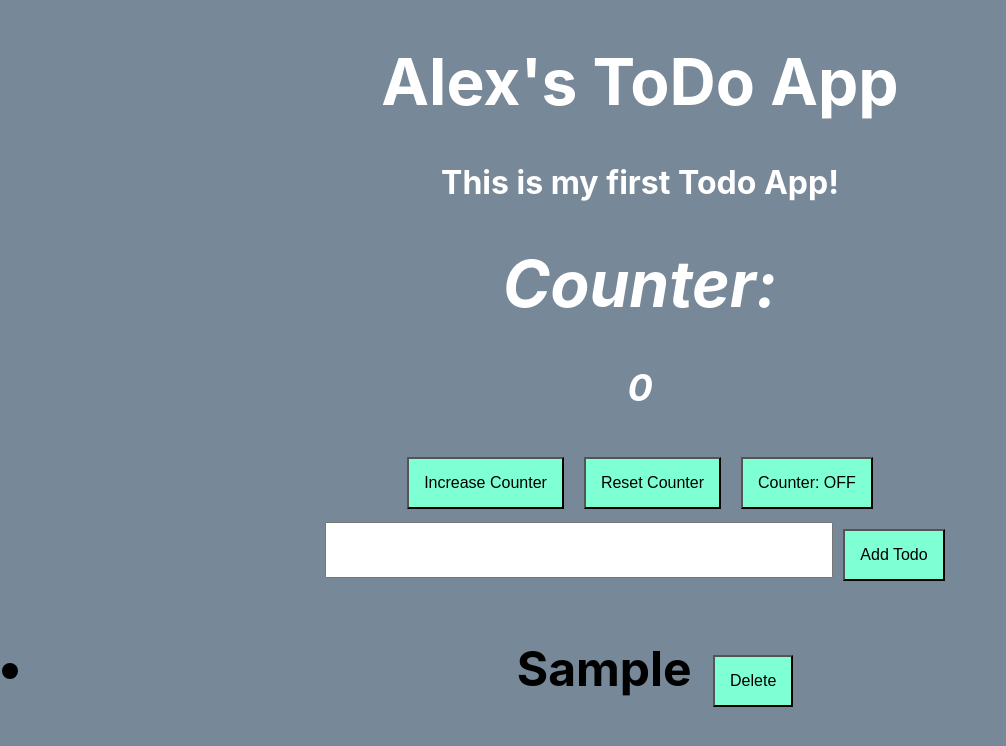
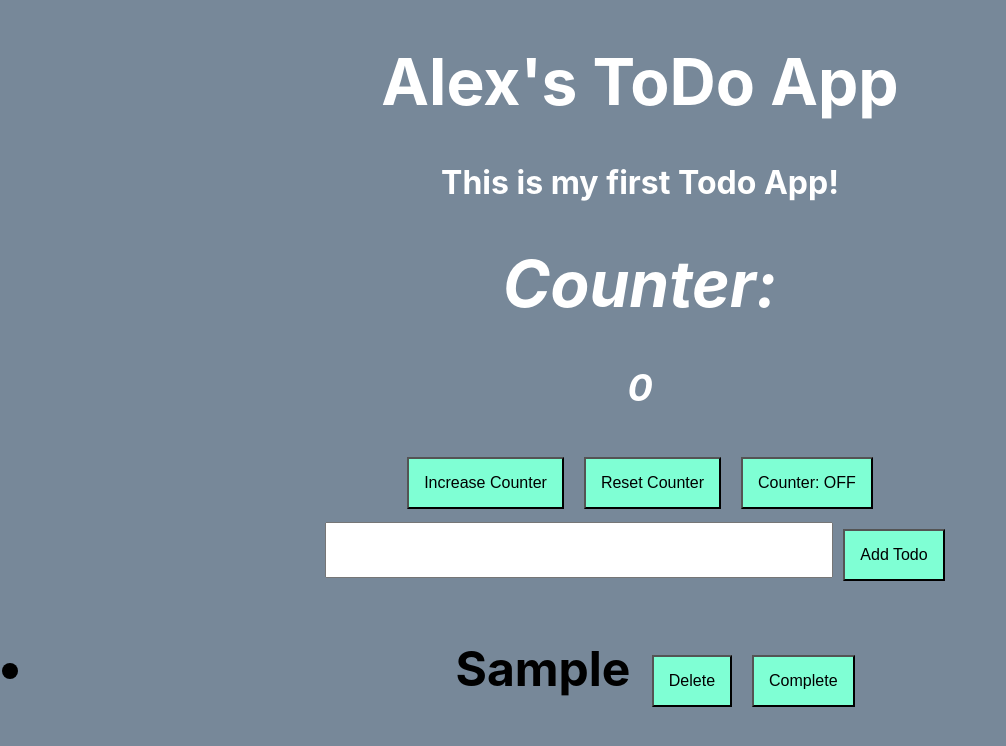
Before and after one commit to Borsbach/Todo-app, a React (Create React App) app: page / in a window 1280 px wide. Both pictures are taken after typing "Sample" into the empty fields and a click on the button "Add Todo". Shown: the top 746 px of the page, without its empty margins (0-1006 px from the left). Built offline with nearby package versions, Linux system fonts and the light colour scheme.

Commit message:
added complete function

```diff
--- a/src/components/DisplayList.js
+++ b/src/components/DisplayList.js
@@ -1,14 +1,28 @@
-import React, { Component } from'react';
+import React, { Component } from "react";
 
 class DisplayList extends Component {
   render() {
-    return <ul>
-      { this.props.todos.map((todos, index) => {
-        return <li key={todos}>{ todos } <button href='#' onClick={ this.props.handleDelete.bind(null, todos) }>Delete</button></li>
-      })}
-    </ul>
+    let listStyle = {};
+    if (this.props.isClicked == true) {
+      listStyle = { textDecoration: "line-through" };
+    } else {
+      listStyle = { textDecoration: "none" };
+    }
 
+    return (
+      <ul>
+        {this.props.todos.map((todos, index) => {
+          return (
+            <li style={listStyle} key={todos}>
+              {todos}{" "}
+              <button href="#" onClick={this.props.handleDelete.bind(null, todos)}>Delete</button>
+              <button onClick={this.props.handleComplete}>Complete</button>
+            </li>
+          );
+        })}
+      </ul>
+    );
   }
 }
 
-export default DisplayList
+export default DisplayList;
--- a/src/components/Todo.js
+++ b/src/components/Todo.js
@@ -36,6 +36,14 @@ class Todo extends Component {
     this.setState({ inputText: event.target.value })
   }
 
+  handleComplete = () => {
+    if (this.state.isClicked == false) {
+      this.setState({ isClicked: true })
+    } else
+    {this.setState({ isClicked: false})
+  }
+}
+
   submitTodo = (event) => {
     event.preventDefault()
     const currentTodos = this.state.todos
@@ -56,7 +64,7 @@ class Todo extends Component {
           <input type='text' onChange={this.handleTextChange} value={this.state.inputText}/>
           <button type="submit">Add Todo</button>
         </form>
-        <h2><DisplayList handleDelete={this.handleDelete.bind(this)} todos={ this.state.todos} /></h2>
+        <h2><DisplayList handleDelete={this.handleDelete.bind(this)} todos={ this.state.todos} handleComplete={ this.handleComplete } isClicked={this.state.isClicked} /></h2>
       </div>
     );
   }
```
